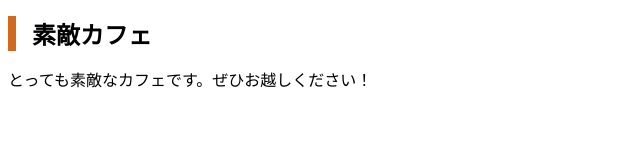
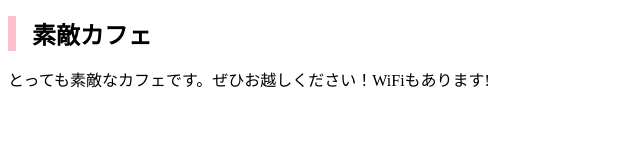
Before and after one commit to rainbowfood/mycafe, a plain HTML site: page index.html in a window 1280 px wide. Shown: the whole page, without its empty margins (0-640 px from the left). Drawn offline with Linux system fonts and the light colour scheme.

Commit message:
Add files via upload

```diff
--- a/css/styles.css
+++ b/css/styles.css
@@ -1,5 +1,5 @@
 h1 {
   font-size: 24px;
   padding-left: 16px;
-  border-left: 8px solid chocolate;
+  border-left: 8px solid pink;
 }
--- a/index.html
+++ b/index.html
@@ -8,6 +8,6 @@
 </head>
 <body>
    <h1>素敵カフェ</h1>
-   <p>とっても素敵なカフェです。ぜひお越しください！</p>
+   <p>とっても素敵なカフェです。ぜひお越しください！WiFiもあります!</p>
 </body>
 </html>
```
